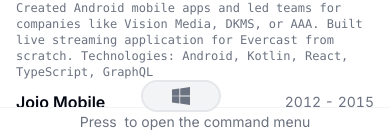
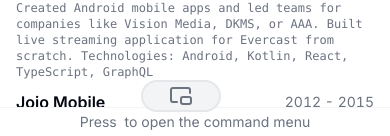
Before and after one commit to BartoszJarocki/cv, a Next.js app: page / in a window 390 px wide. Shown: the part 708-844 px from the top of the page. Built offline with nearby package versions, Linux system fonts and the light colour scheme.

Commit message:
fixed issue: command button for small screen device2

```diff
--- a/package.json
+++ b/package.json
@@ -20,7 +20,6 @@
     "next": "14.0.4",
     "react": "^18",
     "react-dom": "^18",
-    "react-icons": "^4.12.0",
     "tailwind-merge": "^2.2.0",
     "tailwindcss-animate": "^1.0.7",
     "vaul": "^0.8.0"
--- a/src/components/command-menu.tsx
+++ b/src/components/command-menu.tsx
@@ -1,7 +1,7 @@
 "use client";
 
 import * as React from "react";
-import { BsWindows } from "react-icons/bs";
+import { PictureInPicture2 } from 'lucide-react';
 
 
 
@@ -45,7 +45,7 @@
         </kbd>
         <button onClick={SmallerscreenButton}>
         <kbd className="m-5 my-6 absolute bottom-0 border-2 rounded-full lg:invisible lg:hidden inline-flex h-8 w-20 select-none items-center gap-1 rounded border bg-muted px-1.5 font-mono text-[10px] flex justify-center font-medium text-muted-foreground opacity-100">
-         <span className="text-lg"><BsWindows/></span>
+         <span className="text-lg"><PictureInPicture2/></span>
         </kbd></button>
         {" "}
         to open the command menu
```
Also changed, not shown: 2 other files (tests, documents, lock files or other folders).
